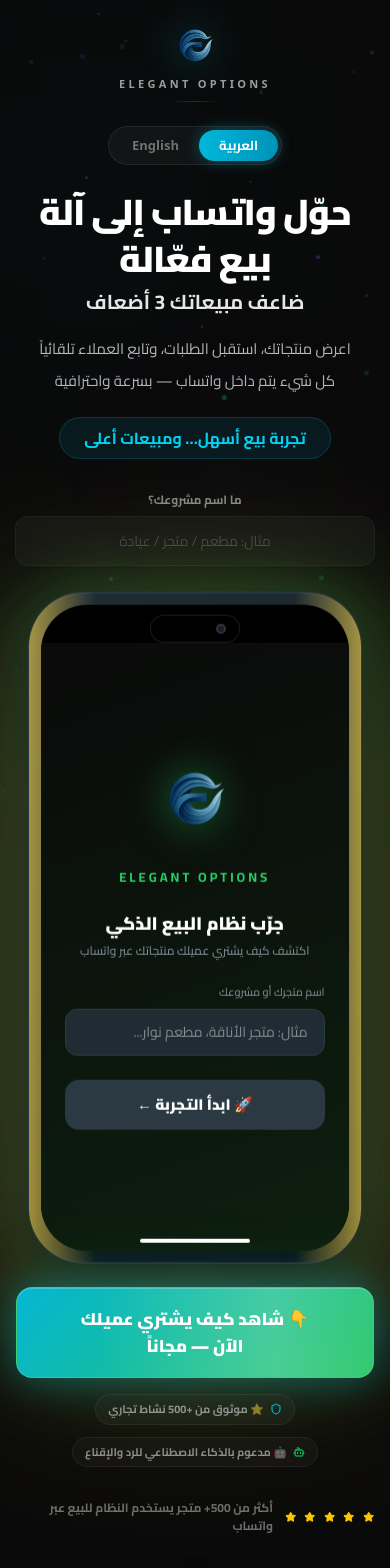
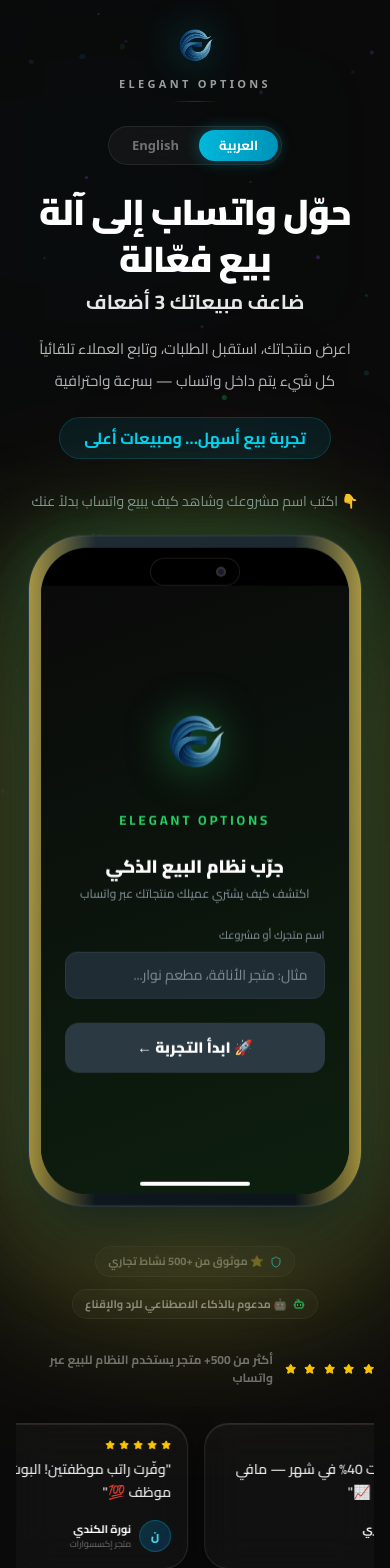
Before and after one commit to tifa77/eco-whatsapp-simulator, a React (Vite) app: page / in a window 390 px wide. Shown: the top 1568 px of the page. Built offline with nearby package versions, Linux system fonts and the light colour scheme.

Commit message:
feat: implement zoom-out phone animation and substitute external input with encouraging label

```diff
--- a/src/App.jsx
+++ b/src/App.jsx
@@ -338,14 +338,14 @@ function App() {
     const [view, setView] = useState('landing');
     const [lang, setLang] = useState('ar');
     const [projectName, setProjectName] = useState('');
+    const [isZooming, setIsZooming] = useState(false);
     const [nameActive, setNameActive] = useState(false);
     const isAr = lang === 'ar';
 
     const startSimulator = () => {
-        const name = (projectName || '').trim() || (isAr ? 'متجر واتساب Demo' : 'WhatsApp Store Demo');
-        setProjectName(name);
-        setView('loading');
-        setTimeout(() => setView('simulator'), 2200);
+        if (!(projectName || '').trim()) return;
+        setIsZooming(true);
+        setTimeout(() => setView('simulator'), 800);
     };
 
     const t = isAr ? {
@@ -450,56 +450,24 @@ function App() {
                             {t.solution}
                         </motion.p>
 
-                        {/* ─ Project Name Input (glassmorphism) ─ */}
-                        <motion.div initial={{ opacity: 0, y: 8 }} animate={{ opacity: 1, y: 0 }} transition={{ delay: 0.5 }}
-                            className="w-full max-w-sm mb-5">
-                            <label className="block text-white/50 text-[12px] font-bold mb-2 text-center">{t.nameLabel}</label>
-                            <motion.div
-                                animate={nameActive ? { boxShadow: '0 0 25px rgba(6,182,212,0.15), 0 0 0 1px rgba(6,182,212,0.3)' } : { boxShadow: '0 0 0 rgba(0,0,0,0), 0 0 0 1px rgba(255,255,255,0.08)' }}
-                                className="rounded-xl overflow-hidden"
-                                style={{ background: 'rgba(255,255,255,0.04)', backdropFilter: 'blur(20px)' }}
-                            >
-                                <input
-                                    type="text"
-                                    value={projectName}
-                                    onChange={e => setProjectName(e.target.value)}
-                                    onFocus={() => setNameActive(true)}
-                                    onBlur={() => setNameActive(false)}
-                                    placeholder={t.namePlaceholder}
-                                    className="w-full bg-transparent px-4 py-3.5 text-white text-sm placeholder:text-white/20 focus:outline-none text-center"
-                                    dir={isAr ? 'rtl' : 'ltr'}
-                                />
-                            </motion.div>
-                        </motion.div>
+                        {/* ─ Encouraging Text ─ */}
+                        <motion.p initial={{ opacity: 0, y: 8 }} animate={{ opacity: 1, y: 0 }} transition={{ delay: 0.5 }}
+                            style={{
+                                color: '#8696a0', fontSize: '14px', textAlign: 'center', fontFamily: 'Cairo', marginBottom: '16px'
+                            }}>
+                            {isAr ? '👇 اكتب اسم مشروعك وشاهد كيف يبيع واتساب بدلاً عنك' : '👇 Enter your project name and see WhatsApp sell for you'}
+                        </motion.p>
 
                         {/* ─ 3D Phone ─ */}
-                        <motion.div initial={{ opacity: 0, scale: 0.93 }} animate={{ opacity: 1, scale: 1 }} transition={{ delay: 0.3, duration: 0.8 }}
-                            className="w-full max-w-md mb-4">
+                        <motion.div
+                            initial={{ opacity: 0, scale: 0.93, y: 0 }}
+                            animate={isZooming ? { scale: 3, opacity: 0, y: -50 } : { opacity: 1, scale: 1, y: 0 }}
+                            transition={{ duration: 0.8, ease: [0.4, 0, 0.2, 1] }}
+                            className="w-full max-w-md mb-8 flex justify-center z-50">
                             <Phone3D isAr={isAr}>
-                                <PhonePreview isAr={isAr} />
+                                <PhonePreview isAr={isAr} projectName={projectName} setProjectName={setProjectName} handleStart={startSimulator} />
                             </Phone3D>
                         </motion.div>
-
-                        {/* ─ CTA Button (glassmorphism + glow) ─ */}
-                        <motion.button
-                            initial={{ opacity: 0, y: 10 }} animate={{ opacity: 1, y: 0 }} transition={{ delay: 0.55 }}
-                            whileHover={{ scale: 1.04, y: -3, boxShadow: '0 0 60px rgba(6,182,212,0.5), 0 0 120px rgba(37,211,102,0.2)' }}
-                            whileTap={{ scale: 0.97 }}
-                            onClick={startSimulator}
-                            className="relative inline-flex items-center justify-center gap-2.5 text-white font-black text-lg px-12 py-4.5 rounded-2xl transition-all overflow-hidden mb-4"
-                            style={{
-                                background: 'linear-gradient(135deg, #06b6d4, #22c55e)',
-                                boxShadow: '0 0 40px rgba(6,182,212,0.4), 0 0 80px rgba(37,211,102,0.15), inset 0 1px 0 rgba(255,255,255,0.2)',
-                                border: '1px solid rgba(255,255,255,0.15)',
-                            }}
-                        >
-                            <motion.div
-                                animate={{ x: ['-100%', '200%'] }}
-                                transition={{ repeat: Infinity, duration: 3, ease: 'linear', repeatDelay: 1.5 }}
-                                className="absolute inset-0 bg-gradient-to-r from-transparent via-white/20 to-transparent skew-x-12"
-                            />
-                            <span className="relative z-10 text-[17px]">{t.btn}</span>
-                        </motion.button>
 
                         {/* ─ Trust Badges ─ */}
                         <motion.div initial={{ opacity: 0 }} animate={{ opacity: 1 }} transition={{ delay: 0.6 }}
```
